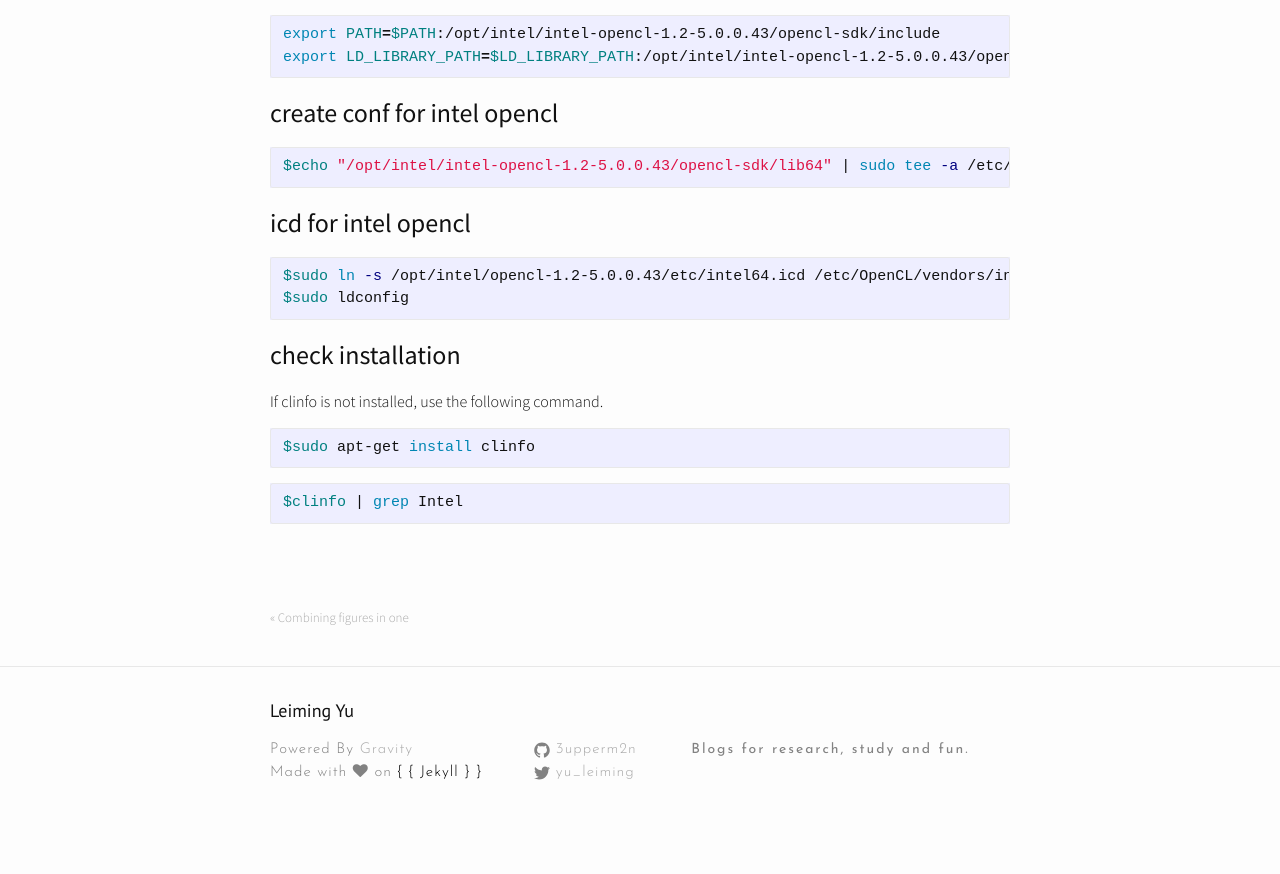
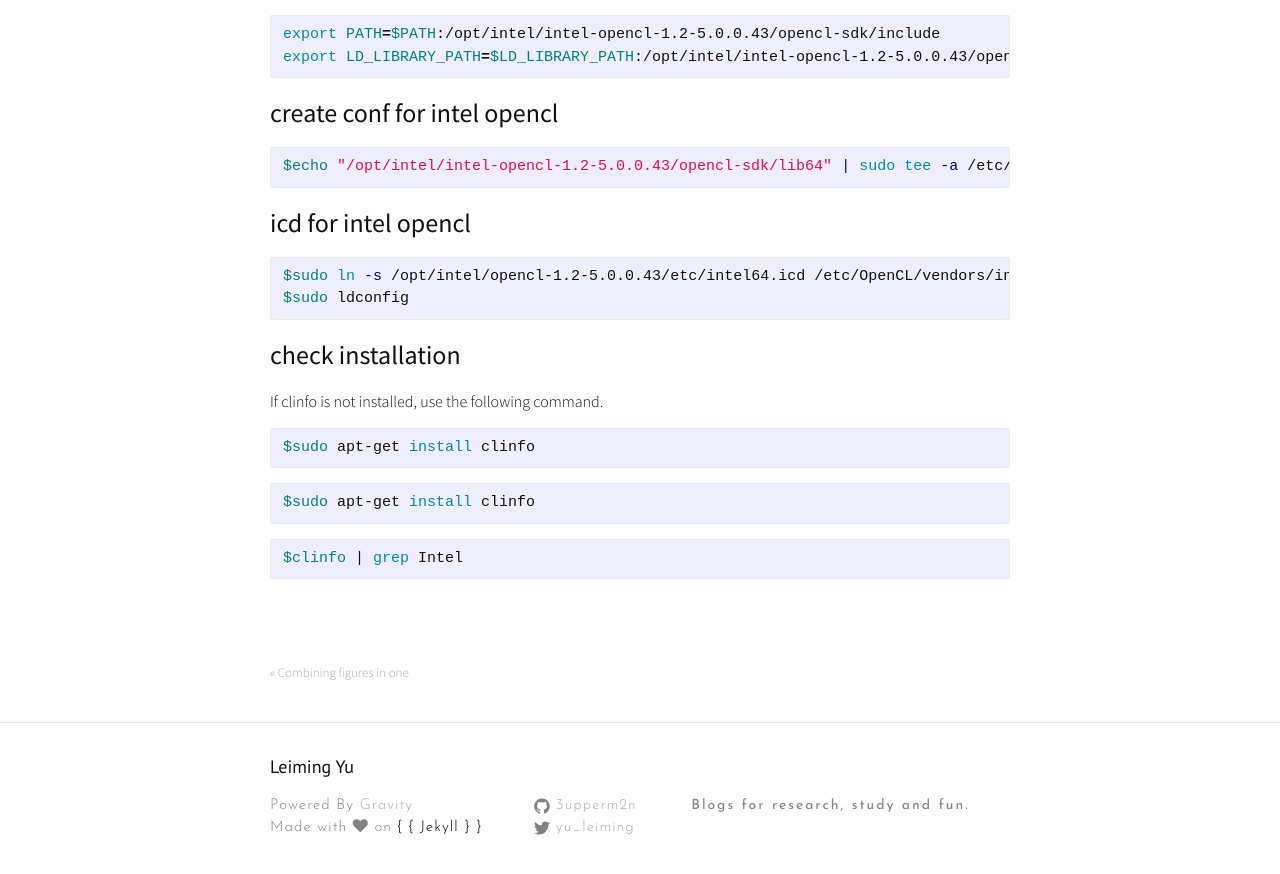
Before and after one commit to 3upperm2n/3upperm2n.github.io, a Jekyll site: the page built from _posts/2017-1-28-opencl-intel.markdown, in a window 1280 px wide and 900 px high, scrolled down 999 px. Shown: the top 874 px of the window. Built offline with Jekyll 4.4.1, drawn with Linux system fonts in a browser that asks for light colours; nearby versions of some CDN libraries; before the commit the page ends 1843 px from its top, so only the background shows below that.

````diff
--- a/_posts/2017-1-28-opencl-intel.markdown
+++ b/_posts/2017-1-28-opencl-intel.markdown
@@ -48,6 +48,11 @@
 
 ### check installation
 If clinfo is not installed, use the following command.
+
+```bash
+$sudo apt-get install clinfo
+```
+
 ```bash
 $sudo apt-get install clinfo
 ```
````
